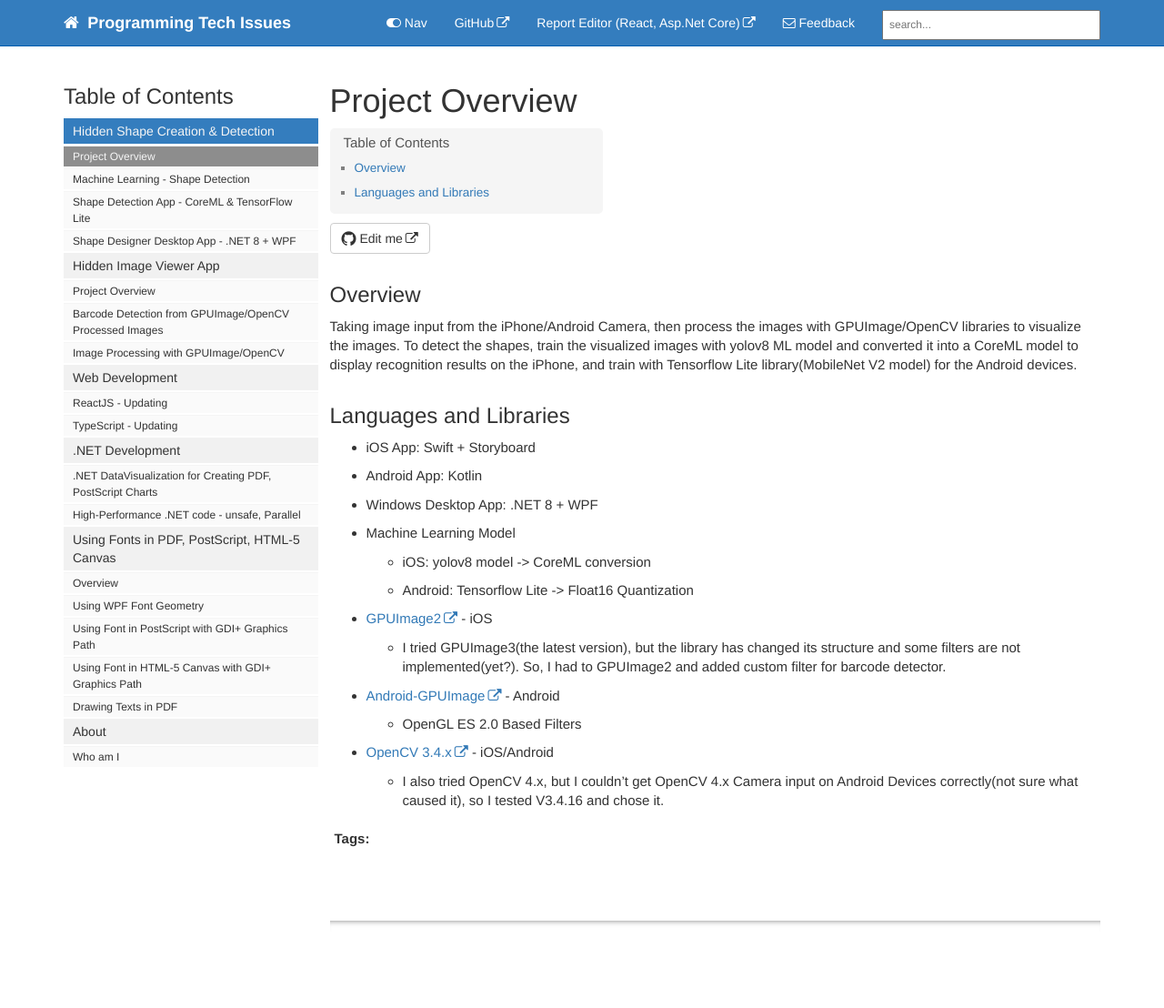
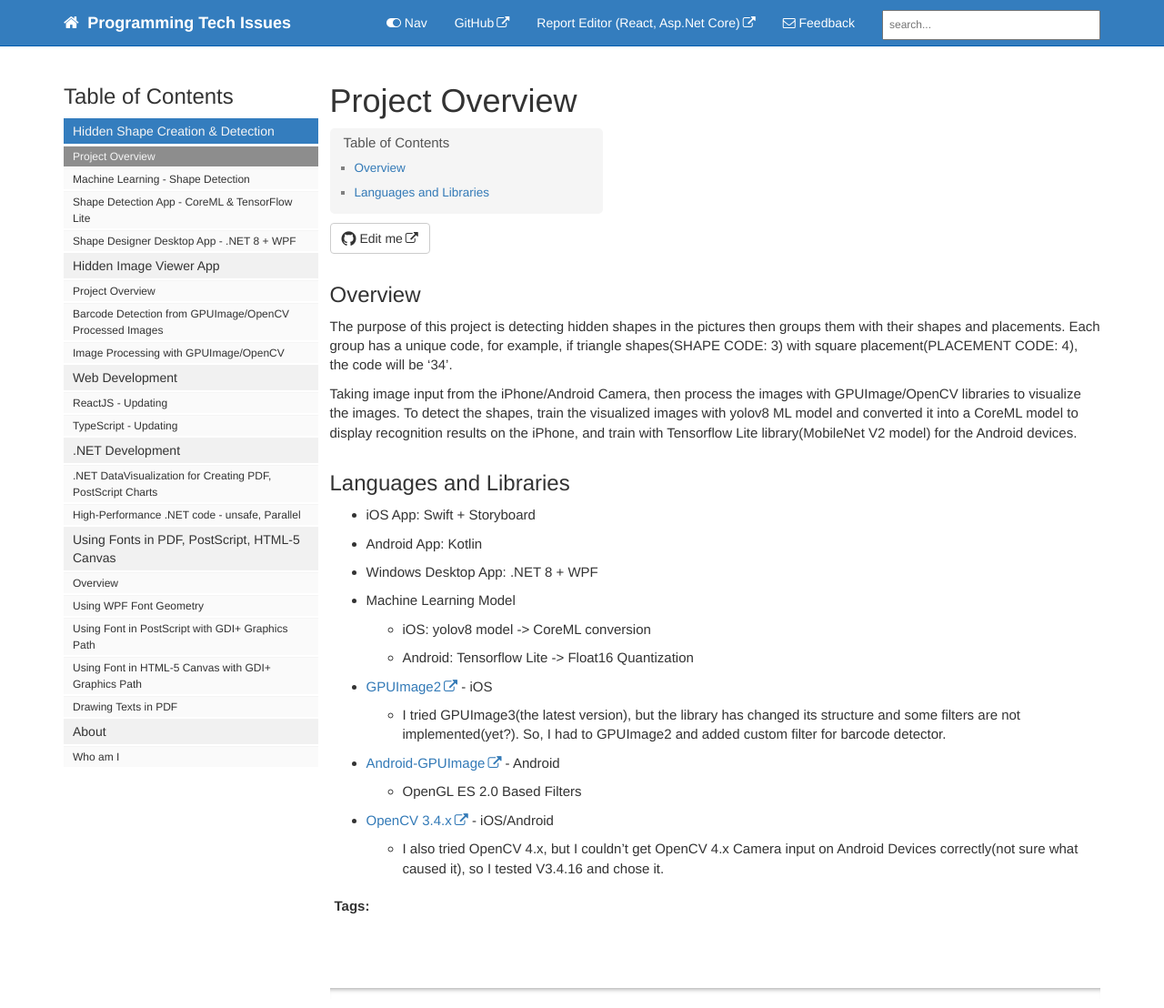
Before and after one commit to heungwook/heungwook.github.io, a Jekyll site: the page built from pages/doc202301/doc202301_01.md, in a window 1280 px wide and 1108 px high. Shown: the whole window at 91% size. Built offline with Jekyll 4.4.1, drawn with Linux system fonts in a browser that asks for light colours; comment, search, counter and statistics services are not loaded.

Commit message:
20240305 0836

```diff
--- a/pages/doc202301/doc202301_01.md
+++ b/pages/doc202301/doc202301_01.md
@@ -9,6 +9,8 @@ folder: doc202301
 ---
 
 ## Overview
+
+The purpose of this project is detecting hidden shapes in the pictures then groups them with their shapes and placements. Each group has a unique code, for example, if triangle shapes(SHAPE CODE: 3) with square placement(PLACEMENT CODE: 4), the code will be '34'.
 
 Taking image input from the iPhone/Android Camera, then process the images with GPUImage/OpenCV libraries to visualize the images. To detect the shapes, train the visualized images with yolov8 ML model and converted it into a CoreML model to display recognition results on the iPhone, and train with Tensorflow Lite library(MobileNet V2 model) for the Android devices.
 
```
